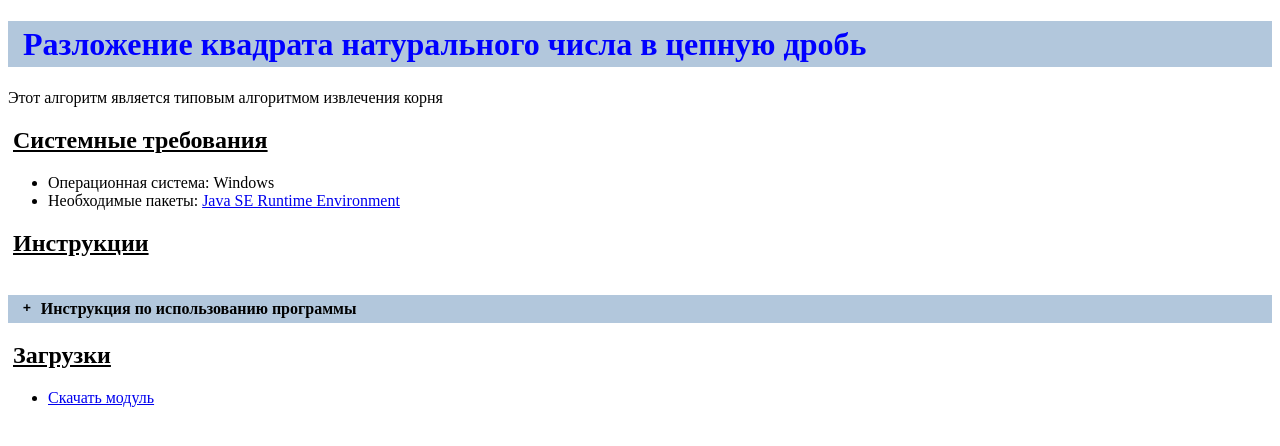
After one commit to dmitr1y/edu-modules, a PHP site: the page made by modules/client/forDownload/разложение квадрата натурального числа в цепную дробь/index.html in a window 1280 px wide. The commit adds this page. Shown: the top 446 px of the page. Run offline with PHP 8.4, Linux system fonts and the light colour scheme.

Commit message:
added new module

```diff
--- a/index.php
+++ b/index.php
@@ -103,8 +103,11 @@ and open the template in the editor.
                             БОЛЬШИХ ПРОСТЫХ ЧИСЕЛ</a></li>
                     <li><a href="#" onclick="changeSrc('modules/client/forDownload/spies/')">Шпионы</a></li>
                     <li><a href="#"
-                           onclick="changeSrc('modules/client/forDownload/Биометрическая идентификация личности по голосу')">Биометрическая
+                           onclick="changeSrc('modules/client/forDownload/Биометрическая идентификация личности по голосу/')">Биометрическая
                             идентификация личности по голосу</a></li>
+                    <li><a href="#"
+                           onclick="changeSrc('modules/client/forDownload/разложение квадрата натурального числа в цепную дробь/')">Разложение
+                            квадрата натурального числа в цепную дробь</a></li>
                 </ul>
             </li>
             <li><a href="#">Контакты</a>
--- /dev/null
+++ b/modules/client/forDownload/разложение квадрата натурального числа в цепную дробь/index.html
@@ -0,0 +1,67 @@
+<!DOCTYPE html>
+<!--
+To change this license header, choose License Headers in Project Properties.
+To change this template file, choose Tools | Templates
+and open the template in the editor.
+-->
+<html>
+<head>
+    <title>TODO supply a title</title>
+    <meta charset="UTF-8">
+    <link rel="stylesheet" type="text/css" href="module.css">
+    <meta name="viewport" content="width=device-width, initial-scale=1.0">
+</head>
+<body>
+<div class="content">
+    <div class="header">
+        <h1 class="logo">Разложение квадрата натурального числа в цепную дробь</h1>
+    </div>
+    <div class="info">
+        <p>Этот алгоритм является типовым алгоритмом извлечения корня</p>
+        <h2>Системные требования</h2>
+        <ul>
+            <li>Операционная система: Windows</li>
+            <li>Необходимые пакеты: <a target="_blank"
+                                       href="http://www.oracle.com/technetwork/java/javase/downloads/jre8-downloads-2133155.html">Java
+                SE
+                Runtime Environment</a></li>
+        </ul>
+        <h2>Инструкции</h2>
+        <br/>
+        <div class="spoiler">
+            <input type="checkbox" id="spoilerid_1"><label for="spoilerid_1">
+            Инструкция по использованию программы
+        </label>
+            <div class="spoiler_body">
+                <ol>
+                    <li>Разархивировать и запустить в папке файл DM.jar</li>
+                    <li>
+                        В программе интуитивно понятное управление. В разделе <b>"Натуральные"</b> находите <b>"Цепная
+                        дробь"</b>. Далее вводите натуральное число и нажимаете <b>"ОК"</b>
+                    </li>
+                    <li>
+                        Результат выводится в виде <b>[a0;(a1,a2,a3,.....)]</b>, где <b>a0</b> - целое число (результат
+                        извлечения корня), а в скобках - повторяющийся период
+                    </li>
+                </ol>
+                <p>
+                    Результат выводится полностью при окончании расчётов.
+                    <br/>Внизу стоит счётчик посчитанных элементов (с учетом целой части), который показывает, сколько
+                    всего элементов при разложении в цепную дробь даёт данное число.
+                    <br/>Если вам необходимо закончить работу программы раньше, или она долго считает - нажмите на
+                    кнопку <b>"Остановить обработку"</b>. (все посчитанные результаты будут выведены)
+                    <br/>Если число считается долго и вам необходимо получить часть результатов преждевременно - нажмите
+                    на кнопку <b>"Вывести 10 значений"</b> (доступно <b><u>одновременно</u></b> с обработкой, без её
+                    остановки)
+                </p>
+            </div>
+        </div>
+    </div>
+    <h2>Загрузки</h2>
+    <ul>
+        <li><a class="download" href='2.rar'>Скачать модуль</a></li>
+    </ul>
+    <br/>
+</div>
+</body>
+</html>
--- /dev/null
+++ b/modules/client/forDownload/разложение квадрата натурального числа в цепную дробь/module.css
@@ -0,0 +1,81 @@
+.content {
+    /* margin: 0; */
+    width: 100%;
+    /* padding: 0; */
+}
+
+.header {
+    background-color: #b2c7dc;
+    /* height: 60px; */
+    display: block;
+    width: 100%;
+}
+
+.logo {
+    color: blue;
+    /* margin: auto; */
+    /* text-decoration: none; */
+    /* text-transform: uppercase; */
+    line-height: 36px;
+    padding: 5px;
+    margin-left: 10px;
+}
+
+.info {
+
+}
+
+.download {
+
+}
+
+h2 {
+    text-decoration: underline;
+    margin-left: 5px;
+}
+
+.spoiler > input + label:after {
+    content: "+";
+    margin-right: 10px;
+    float: left;
+    font-family: monospace;
+    font-weight: bold;
+}
+
+.spoiler > input:checked + label:after {
+    content: "-";
+    float: left;
+    margin-right: 10px;
+    font-family: monospace;
+    font-weight: bold;
+}
+
+.spoiler > input {
+    display: none;
+}
+
+.spoiler > input + label, .spoiler > .spoiler_body {
+    background: #b2c7dc;
+    padding: 5px 15px;
+    overflow: hidden;
+    width: 100%;
+    box-sizing: border-box;
+    display: block;
+    font-weight: 700;
+    cursor: pointer;
+}
+
+.spoiler > input + label + .spoiler_body {
+    display: none;
+}
+
+.spoiler > input:checked + label + .spoiler_body {
+    display: block;
+    font-weight: 100;
+}
+
+.spoiler > .spoiler_body {
+    background: #FFF;
+    border: 3px solid #b2c7dc;
+    border-top: none;
+}
```
Also changed, not shown: 1 other file.
